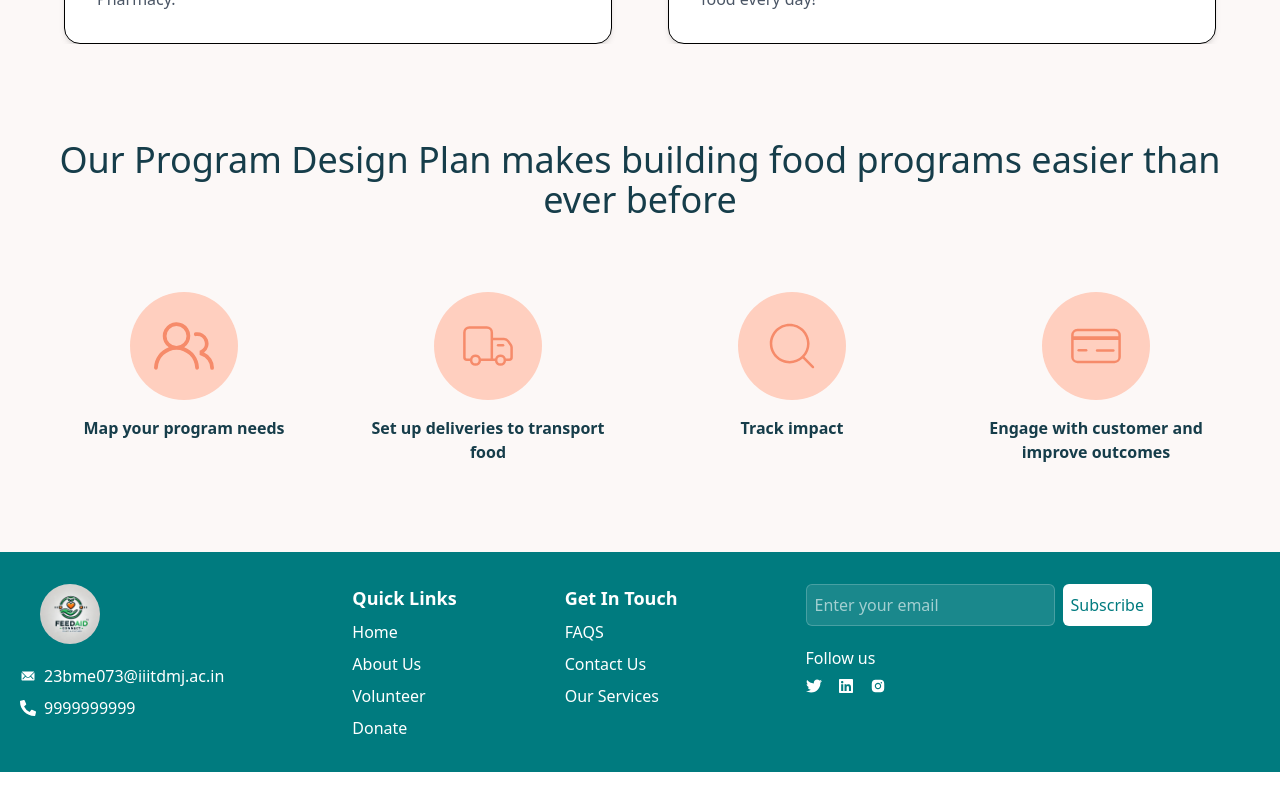
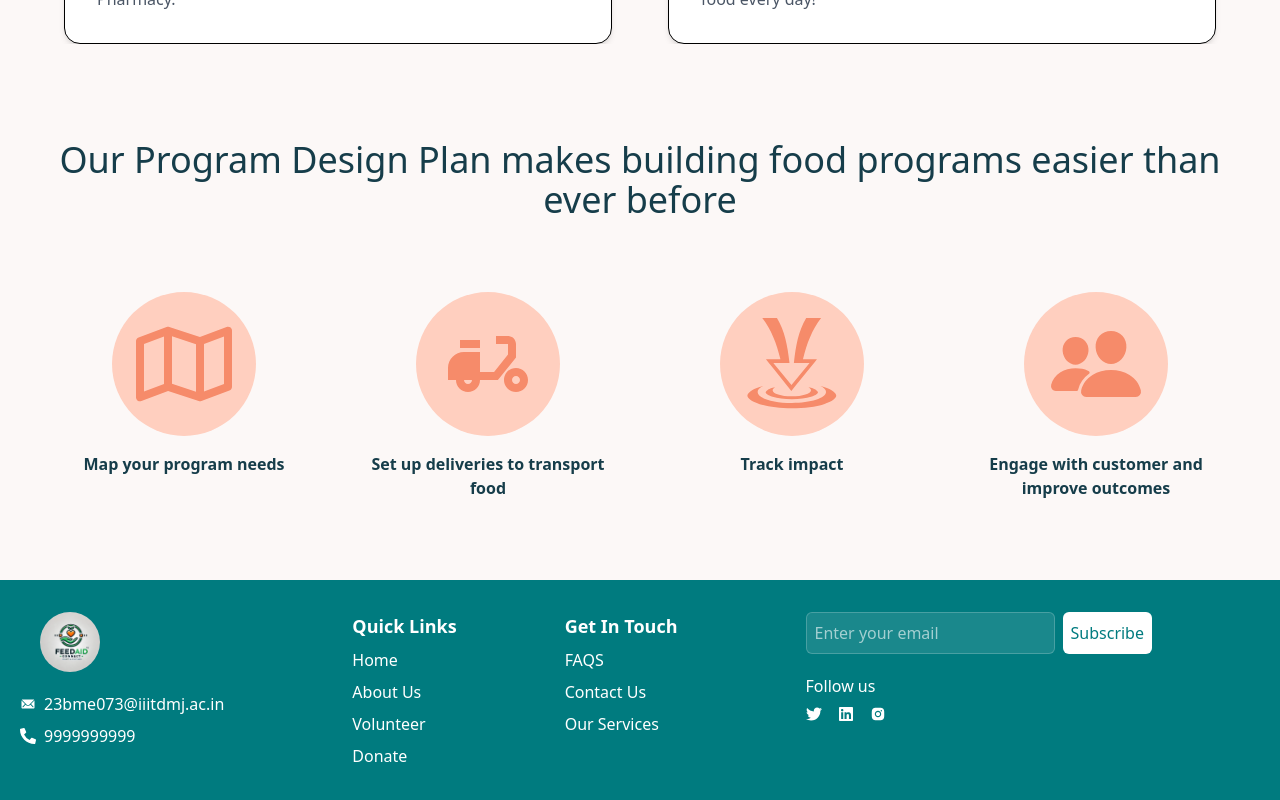
Before and after one commit to Vanshikaxxa/FeedAid_Connect, a Next.js app: page / in a window 1280 px wide. Shown: the part 1992-2792 px from the top of the page. Before the commit the page ends 2764 px from the top, so only its background shows below. Built offline with nearby package versions, Linux system fonts and the light colour scheme.

Commit message:
testi icons changed

```diff
--- a/public/components/Testimonials.tsx
+++ b/public/components/Testimonials.tsx
@@ -1,6 +1,8 @@
 import React from "react";
-import { GoPeople } from "react-icons/go";
-import { CiDeliveryTruck, CiSearch, CiCreditCard1 } from "react-icons/ci";
+import { FaRegMap } from "react-icons/fa6";
+import { MdDeliveryDining } from "react-icons/md";
+import { GiImpactPoint } from "react-icons/gi";
+import { IoPeople } from "react-icons/io5";
 
 const Testimonials = () => {
   return (
@@ -68,7 +70,7 @@ const Testimonials = () => {
         <div className="grid grid-cols-1 sm:grid-cols-2 lg:grid-cols-4 gap-12 m-6 justify-items-center">
           <div className="flex flex-col items-center text-center w-full max-w-sm">
             <div className="p-6 bg-[#ffcfbf] rounded-full">
-              <GoPeople className="text-6xl text-[#f68b6a]" />
+              <FaRegMap className="text-8xl text-[#f68b6a]" />
             </div>
             <h3 className="mt-4 font-semibold text-[#163d4a]">
               Map your program needs
@@ -77,7 +79,7 @@ const Testimonials = () => {
 
           <div className="flex flex-col items-center text-center w-full max-w-sm">
             <div className="p-6 bg-[#ffcfbf] rounded-full">
-              <CiDeliveryTruck className="text-6xl text-[#f68b6a]" />
+              <MdDeliveryDining className="text-8xl text-[#f68b6a]" />
             </div>
             <h1 className="mt-4 font-semibold text-[#163d4a]">
               Set up deliveries to transport food
@@ -86,14 +88,14 @@ const Testimonials = () => {
 
           <div className="flex flex-col items-center text-center w-full max-w-sm">
             <div className="p-6 bg-[#ffcfbf] rounded-full">
-              <CiSearch className="text-6xl text-[#f68b6a]" />
+              <GiImpactPoint className="text-8xl text-[#f68b6a]" />
             </div>
             <h3 className="mt-4 font-semibold text-[#163d4a]">Track impact</h3>
           </div>
 
           <div className="flex flex-col items-center text-center w-full max-w-sm">
             <div className="p-6 bg-[#ffcfbf] rounded-full">
-              <CiCreditCard1 className="text-6xl text-[#f68b6a]" />
+              <IoPeople className="text-8xl text-[#f68b6a]" />
             </div>
             <h3 className="mt-4 font-semibold text-[#163d4a]">
               Engage with customer and improve outcomes
```
